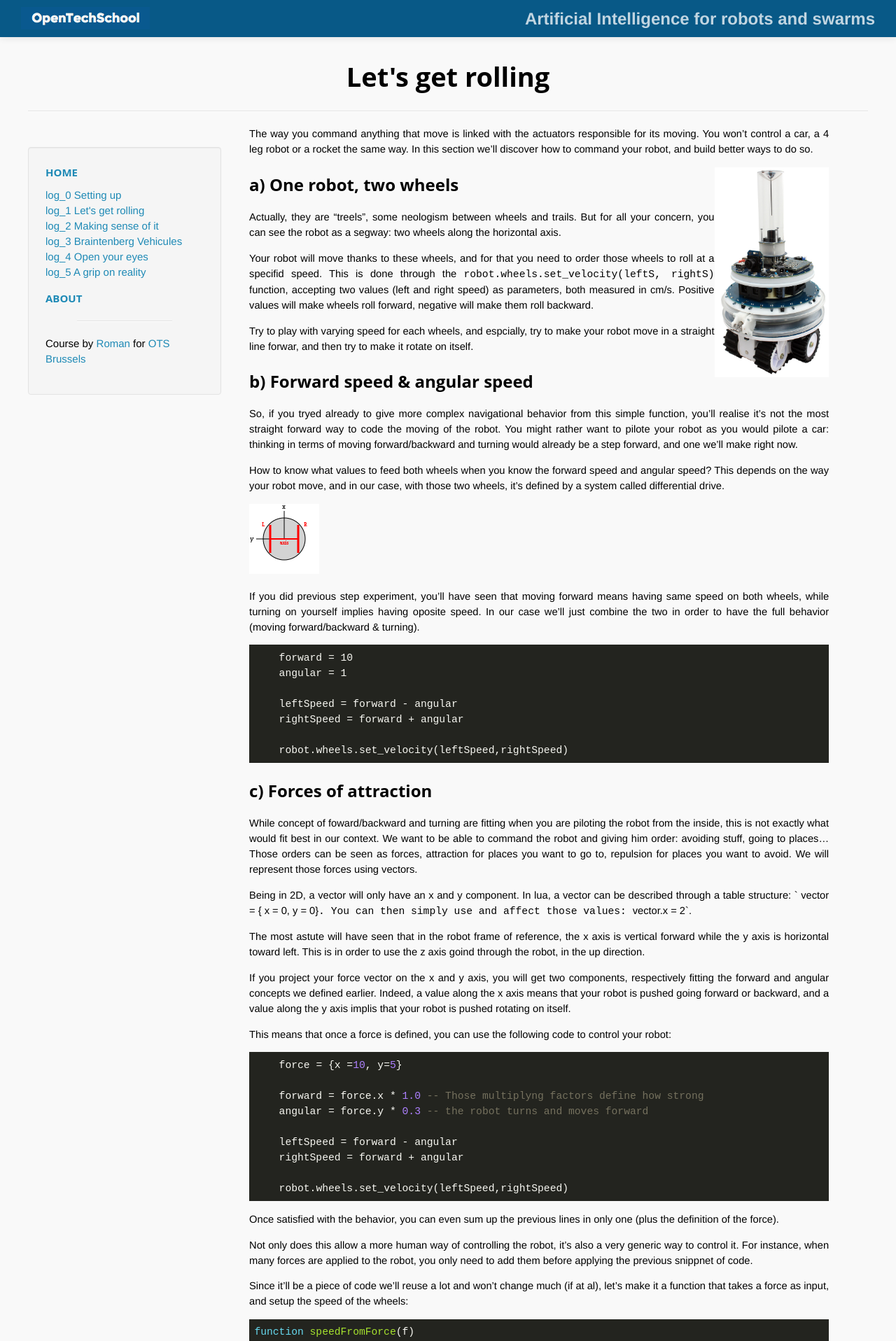
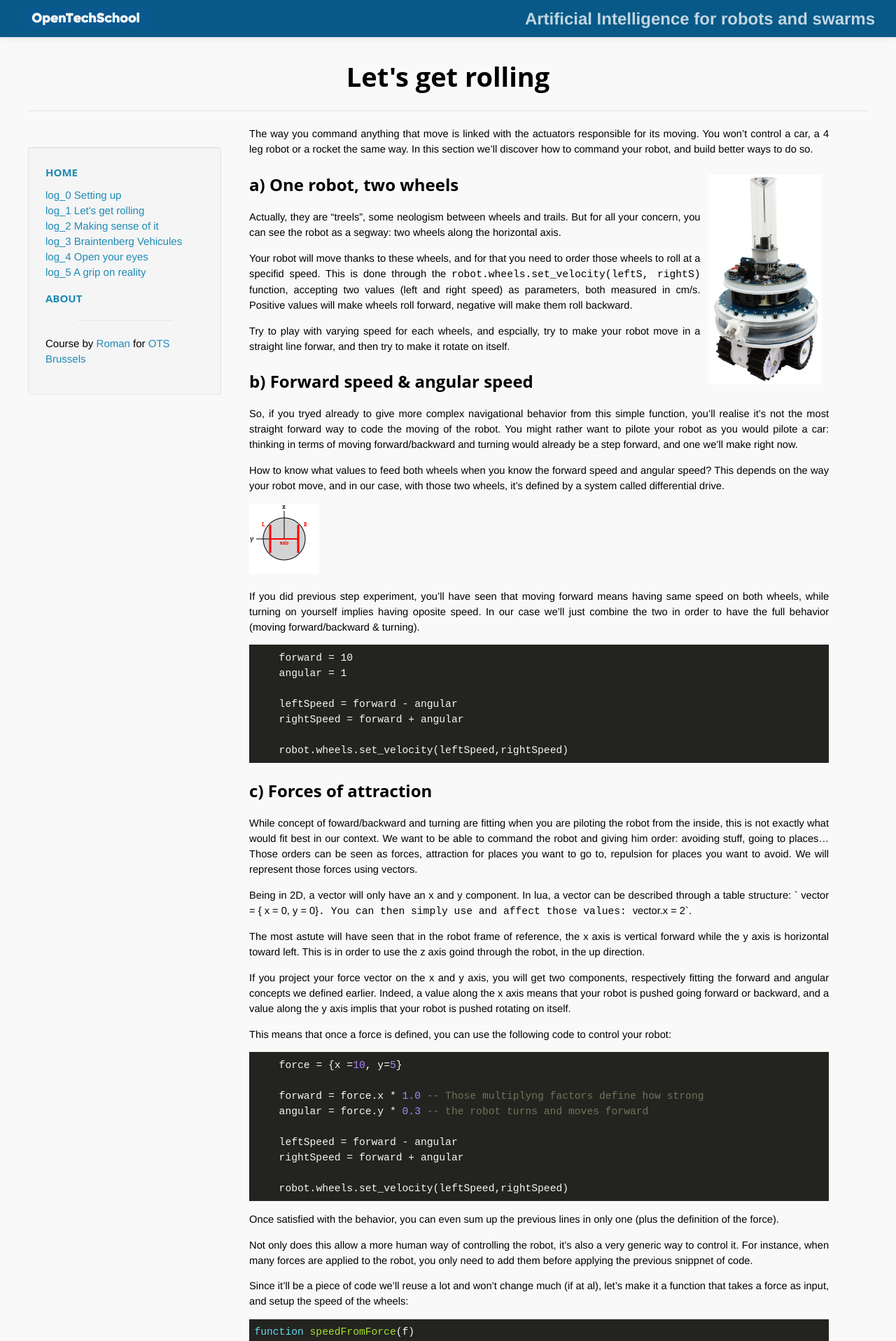
Before and after one commit to OpenTechSchool-Brussels/AI-for-robots-and-swarms, a Jekyll site: the page built from The-first-step.markdown, in a window 1280 px wide. Shown: the top 1916 px of the page at 70% size. Built offline with Jekyll 4.4.1, drawn with Linux system fonts in a browser that asks for light colours; Markdown is read by kramdown in place of the engine named in the settings.

Commit message:
Update The-first-step.markdown

```diff
--- a/The-first-step.markdown
+++ b/The-first-step.markdown
@@ -6,7 +6,7 @@
 
 The way you command anything that move is linked with the actuators responsible for its moving. You won't control a car, a 4 leg robot or a rocket the same way. In this section we'll discover how to command your robot, and build better ways to do so.
 
-<img src="./assets/marxbot.jpg" alt="picture of the marxbot" style="height:300px; float:right;">
+<img src="./assets/marxbot.jpg" alt="picture of the marxbot" style="height:300px; float:right; margin:10px;">
 
 ## a) One robot, two wheels
 Actually, they are "treels", some neologism between wheels and trails. But for all your concern, you can see the robot as a segway: two wheels along the horizontal axis.
```
